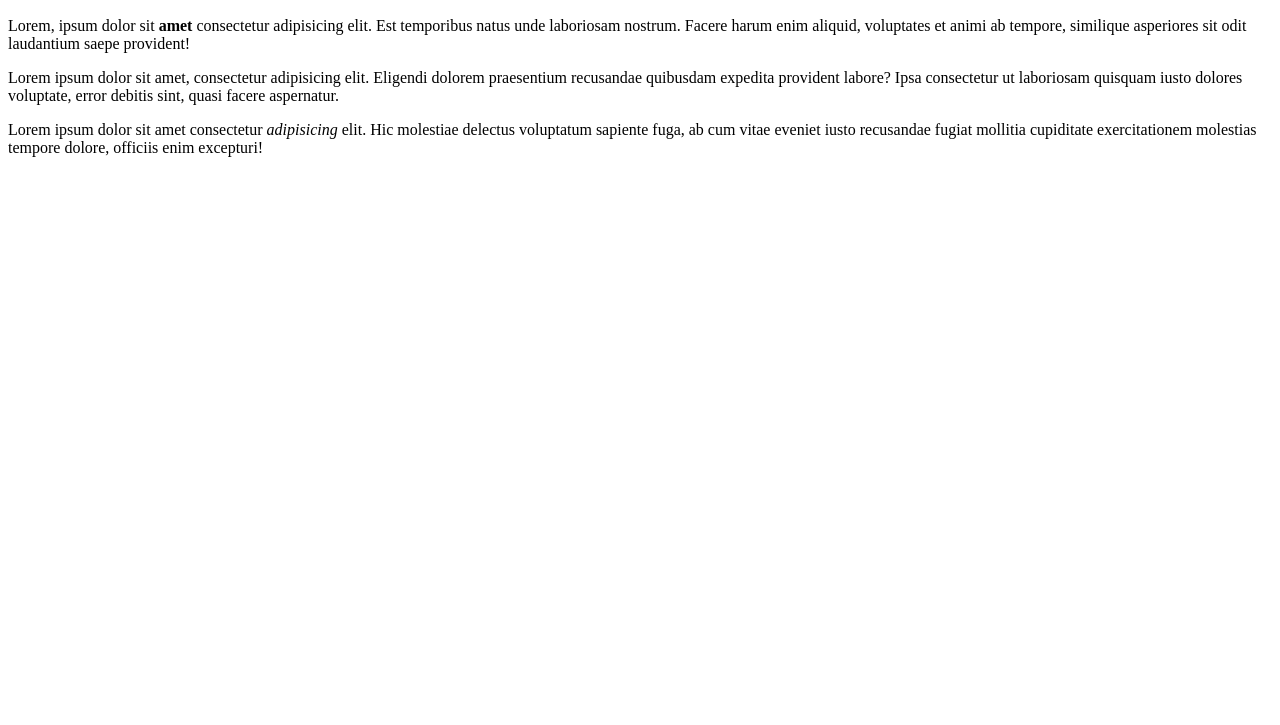
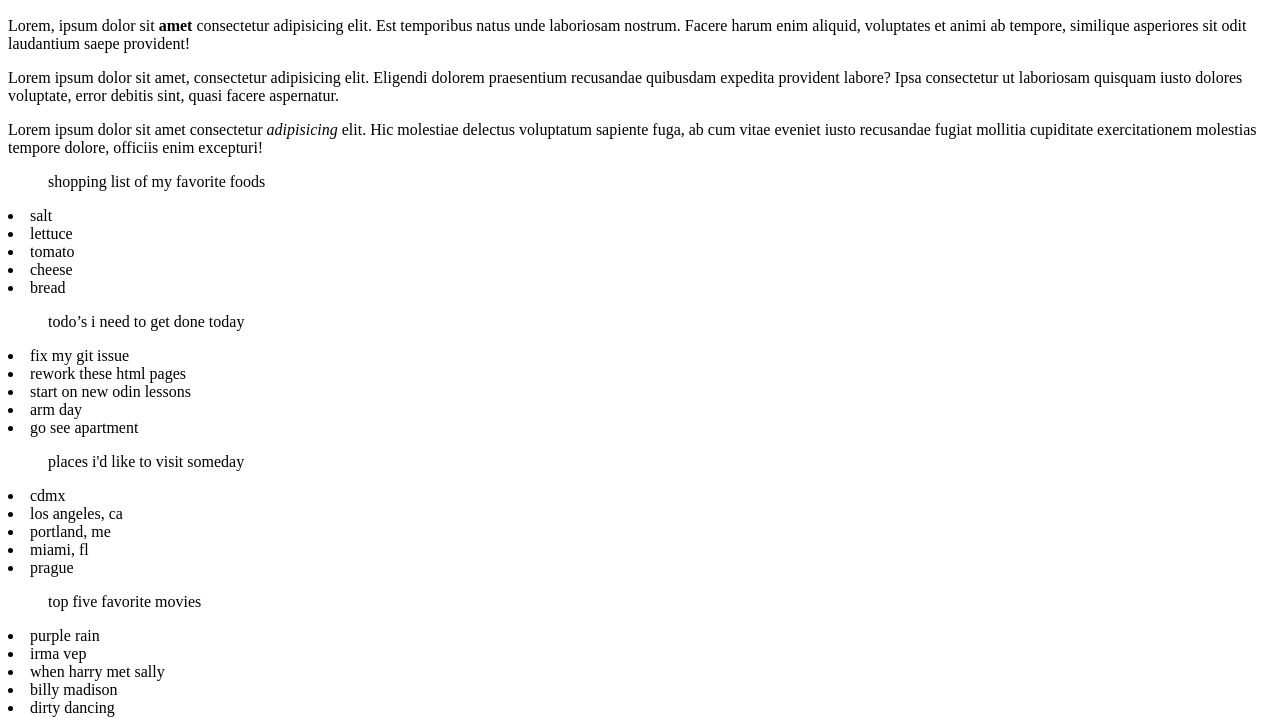
Before and after one commit to calyrauc/git_test, a plain HTML site: page html-boilerplate/index.html in a window 1280 px wide. Shown: the part 110-835 px from the top of the page. Before the commit the page ends 800 px from the top, so only its background shows below. Drawn offline with Linux system fonts and the light colour scheme.

Commit message:
html practice added ordered and unordered lists

```diff
--- a/html-boilerplate/index.html
+++ b/html-boilerplate/index.html
@@ -7,9 +7,36 @@
     <body>
         <h1>Hello World!</h1>
         <h2>by urs truly</h2>
-        <p>Lorem, ipsum dolor sit <strong>amet</strong> consectetur adipisicing elit. Est temporibus natus unde laboriosam nostrum. Facere harum enim aliquid, voluptates et animi ab tempore, similique asperiores sit odit laudantium saepe provident!</p>
-        <p>Lorem ipsum dolor sit amet, consectetur adipisicing elit. Eligendi dolorem praesentium recusandae quibusdam expedita provident labore? Ipsa consectetur ut laboriosam quisquam iusto dolores voluptate, error debitis sint, quasi facere aspernatur.</p>
-        <p>Lorem ipsum dolor sit amet consectetur <em>adipisicing</em> elit. Hic molestiae delectus voluptatum sapiente fuga, ab cum vitae eveniet iusto recusandae fugiat mollitia cupiditate exercitationem molestias tempore dolore, officiis enim excepturi!</p>
+            <p>Lorem, ipsum dolor sit <strong>amet</strong> consectetur adipisicing elit. Est temporibus natus unde laboriosam nostrum. Facere harum enim aliquid, voluptates et animi ab tempore, similique asperiores sit odit laudantium saepe provident!</p>
+            <p>Lorem ipsum dolor sit amet, consectetur adipisicing elit. Eligendi dolorem praesentium recusandae quibusdam expedita provident labore? Ipsa consectetur ut laboriosam quisquam iusto dolores voluptate, error debitis sint, quasi facere aspernatur.</p>
+            <p>Lorem ipsum dolor sit amet consectetur <em>adipisicing</em> elit. Hic molestiae delectus voluptatum sapiente fuga, ab cum vitae eveniet iusto recusandae fugiat mollitia cupiditate exercitationem molestias tempore dolore, officiis enim excepturi!</p>
 <!--this is a comment-->
+        <ul>shopping list of my favorite foods</ul>
+        <li>salt</li>
+        <li>lettuce</li>
+        <li>tomato</li>
+        <li>cheese</li>
+        <li>bread</li>
+
+        <ol>todo’s i need to get done today</ol>
+        <li>fix my git issue</li>
+        <li>rework these html pages</li>
+        <li>start on new odin lessons</li>
+        <li>arm day</li>
+        <li>go see apartment</li>
+
+        <ul>places i'd like to visit someday</ul>
+        <li>cdmx</li>
+        <li>los angeles, ca</li>
+        <li>portland, me</li>
+        <li>miami, fl</li>
+        <li>prague</li>
+
+        <ol>top five favorite movies</ol>
+        <li>purple rain</li>
+        <li>irma vep</li>
+        <li>when harry met sally</li>
+        <li>billy madison</li>
+        <li>dirty dancing</li>
     </body>
 </html>
```
